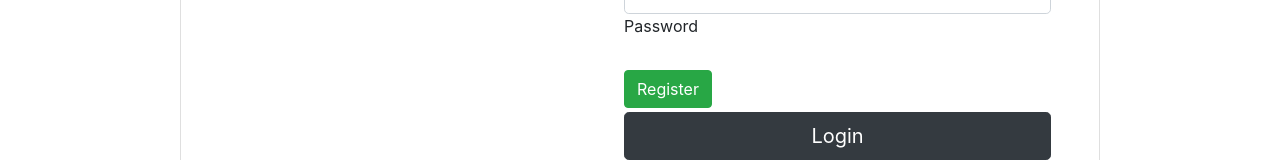
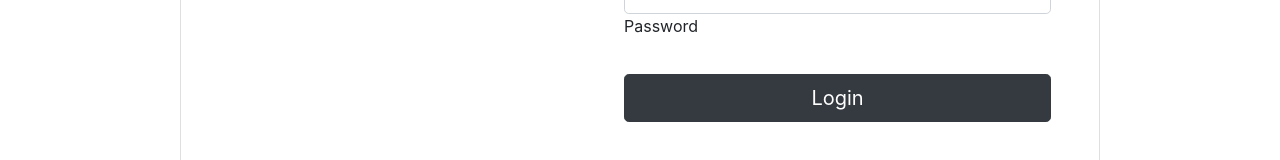
Before and after one commit to ARTHI222/ArthiNekkalapudi, an Angular app: page /login in a window 1280 px wide. Shown: the part 461-621 px from the top of the page. Built offline with nearby package versions, Linux system fonts and the light colour scheme.

Commit message:
Update login.component.html

```diff
--- a/src/app/login/login.component.html
+++ b/src/app/login/login.component.html
@@ -33,7 +33,7 @@
                     <input type="password" id="form2Example27" class="form-control form-control-lg" name="password" ngModel required/>
                     <label class="form-label" for="form2Example27">Password</label>
                   </div>
-                  <a (click)="Register()"> <button type="button" class="btn btn-success">Register</button></a>
+
 
                   <div class="pt-1 mb-4">
                     <button class="btn btn-dark btn-lg btn-block">Login</button>
```
